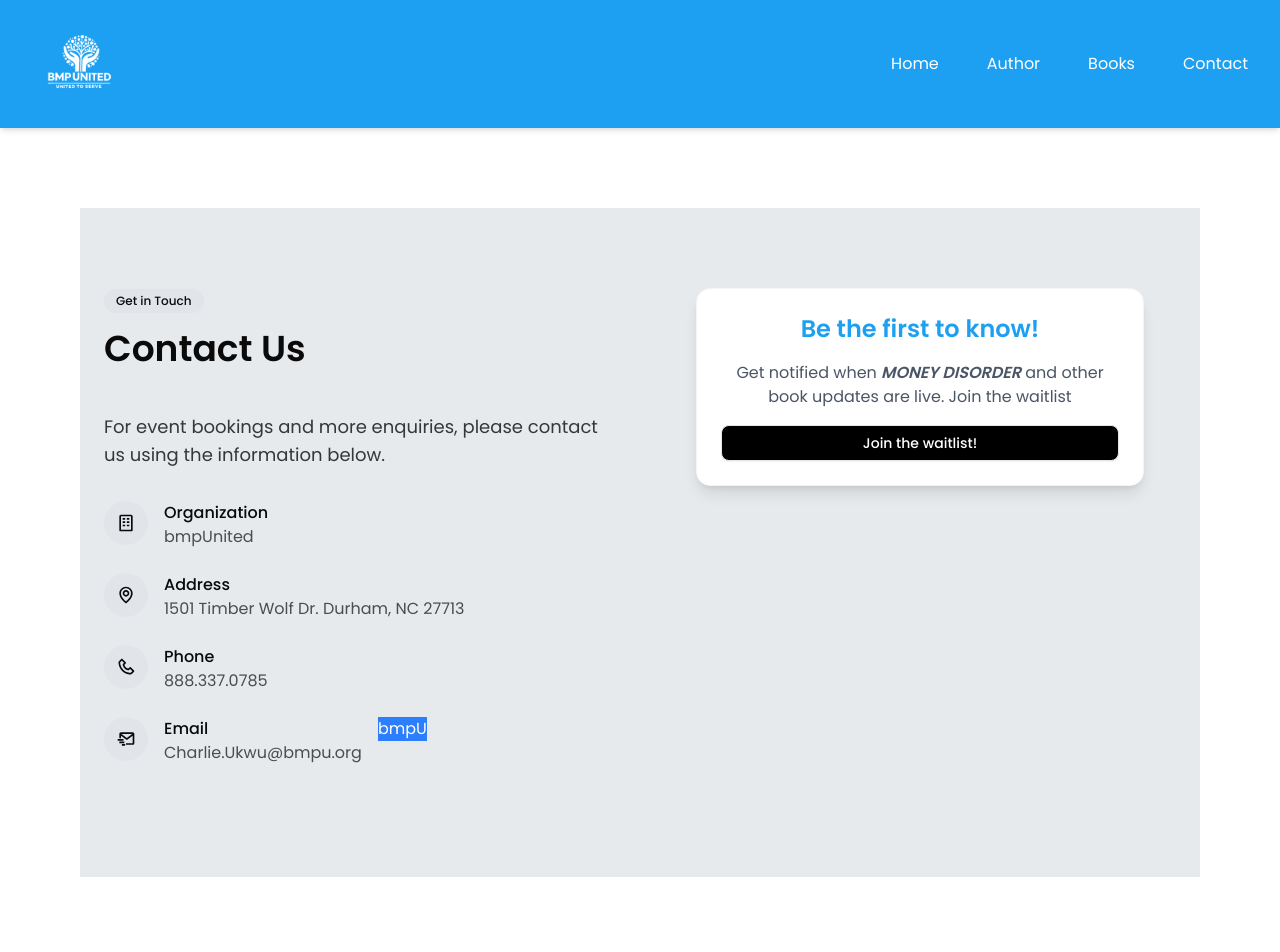
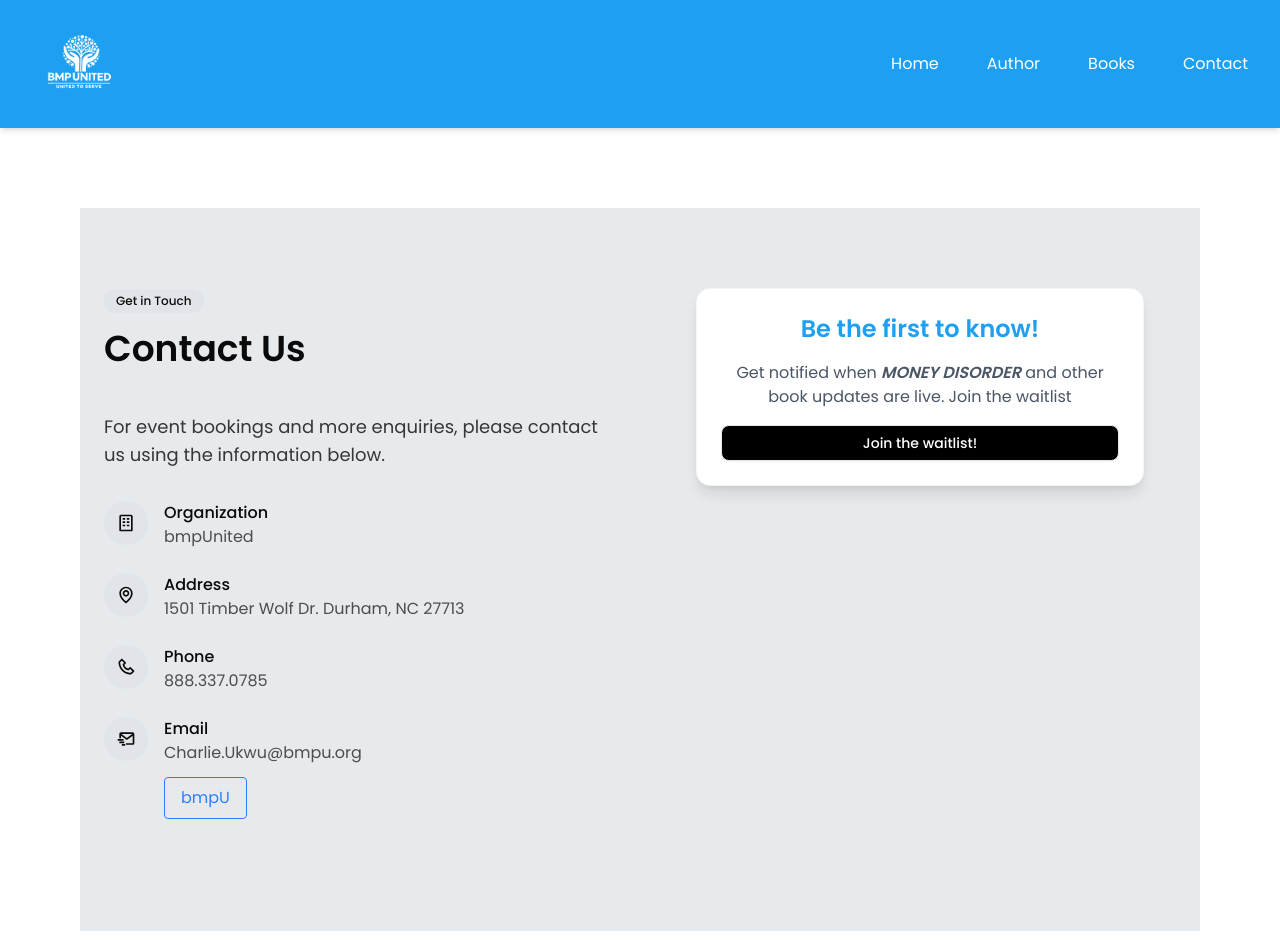
Before and after one commit to Dvyn-code/Bmpubooks, a Next.js app: page /contact in a window 1280 px wide. Shown: the top 952 px of the page. Built offline with nearby package versions, Linux system fonts and the light colour scheme; a web font is replaced by a local one.

Commit message:
Update contact-us.tsx

```diff
--- a/src/components/contact-us.tsx
+++ b/src/components/contact-us.tsx
@@ -16,7 +16,7 @@ const ContactSection = () => {
             <span className="inline-block px-3 py-1 bg-bg-gray-dark/10 text-book-accent text-xs font-medium rounded-full mb-4">
               Get in Touch
             </span>
-            <h2 className=" text-3xl md:text-4xl font-bold mb-4">Contact Us</h2>
+            <h2 className="text-3xl md:text-4xl font-bold mb-4">Contact Us</h2>
             <div className="w-16 h-1 bg-book-accent mb-6" />
 
             <p className="text-lg text-foreground/80 mb-8 max-w-lg">
@@ -25,6 +25,7 @@ const ContactSection = () => {
             </p>
 
             <div className="space-y-6 mb-8">
+              {/* Organization */}
               <div className="flex items-start space-x-4">
                 <div className="bg-bg-gray-dark/10 p-3 rounded-full text-book-accent">
                   <BiBuilding size={20} />
@@ -35,6 +36,7 @@ const ContactSection = () => {
                 </div>
               </div>
 
+              {/* Address */}
               <div className="flex items-start space-x-4">
                 <div className="bg-bg-gray-dark/10 p-3 rounded-full text-book-accent">
                   <BiMap size={20} />
@@ -47,6 +49,7 @@ const ContactSection = () => {
                 </div>
               </div>
 
+              {/* Phone */}
               <div className="flex items-start space-x-4">
                 <div className="bg-bg-gray-dark/10 p-3 rounded-full text-book-accent">
                   <BiPhone size={20} />
@@ -59,6 +62,7 @@ const ContactSection = () => {
                 </div>
               </div>
 
+              {/* Email + Button */}
               <div className="flex items-start space-x-4">
                 <div className="bg-bg-gray-dark/10 p-3 rounded-full text-book-accent">
                   <BiMailSend size={20} />
@@ -67,15 +71,18 @@ const ContactSection = () => {
                   <h3 className="font-medium">Email</h3>
                   <a
                     href="mailto:Charlie.Ukwu@bmpu.org"
-                    className="text-foreground/70"
+                    className="text-foreground/70 block"
                   >
                     Charlie.Ukwu@bmpu.org
                   </a>
-                </div>
-                <div>
-                  <button className="bg-blue-500 hover:bg-blue-600 text-white">
-                    <a href="https://bmpu.org">bmpU</a>
-                  </button>
+
+                  {/* bmpU button BELOW email */}
+                  <a
+                    href="https://bmpu.org"
+                    className="inline-block mt-3 px-4 py-2 border border-blue-500 text-blue-500 rounded hover:bg-blue-500 hover:text-white transition-colors"
+                  >
+                    bmpU
+                  </a>
                 </div>
               </div>
             </div>
```
